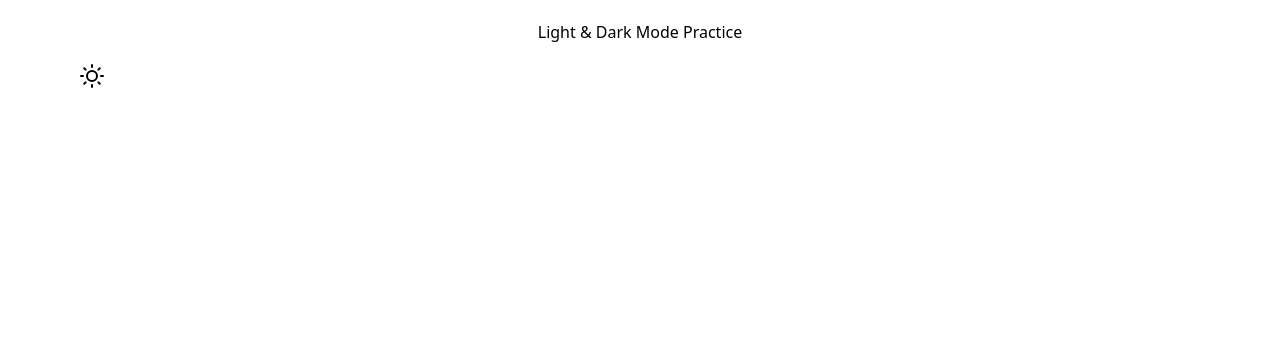
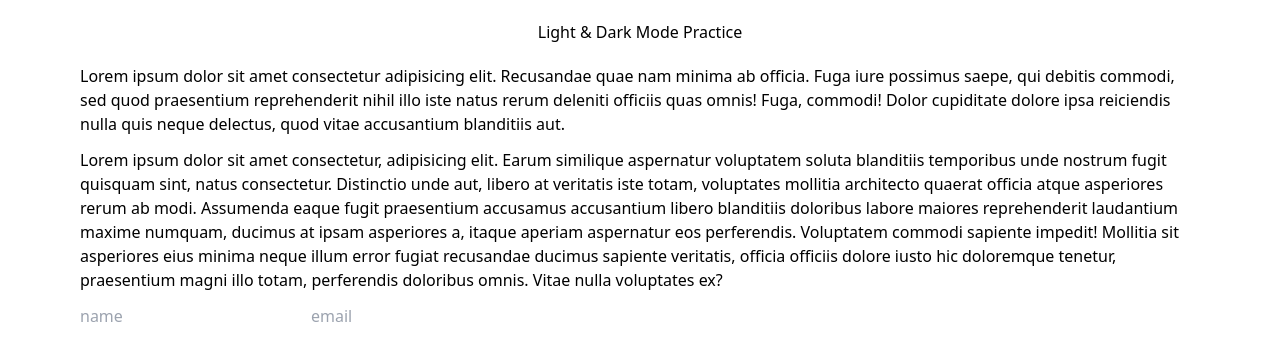
Before and after one commit to ashishmohanty10/Light-Dark-Mode-react, a React (Vite) app: page / in a window 1280 px wide. Shown: the top 360 px of the page. Built offline with nearby package versions, Linux system fonts and the light colour scheme.

Commit message:
heading-section-changed

```diff
--- a/src/components/Heading.jsx
+++ b/src/components/Heading.jsx
@@ -3,9 +3,41 @@ import Sun from "../assets/sun.svg";
 const Heading = () => {
   return (
     <div className="container">
+      <div className="flex justify-center ">
+        <h1 className="text-center py-5">Light & Dark Mode Practice</h1>
+      </div>
+
       <div>
-        <h1 className="text-center py-5">Light & Dark Mode Practice</h1>
-        <img src={Sun} alt="" />
+        <p>
+          Lorem ipsum dolor sit amet consectetur adipisicing elit. Recusandae
+          quae nam minima ab officia. Fuga iure possimus saepe, qui debitis
+          commodi, sed quod praesentium reprehenderit nihil illo iste natus
+          rerum deleniti officiis quas omnis! Fuga, commodi! Dolor cupiditate
+          dolore ipsa reiciendis nulla quis neque delectus, quod vitae
+          accusantium blanditiis aut.
+        </p>
+
+        <p className="py-3">
+          Lorem ipsum dolor sit amet consectetur, adipisicing elit. Earum
+          similique aspernatur voluptatem soluta blanditiis temporibus unde
+          nostrum fugit quisquam sint, natus consectetur. Distinctio unde aut,
+          libero at veritatis iste totam, voluptates mollitia architecto quaerat
+          officia atque asperiores rerum ab modi. Assumenda eaque fugit
+          praesentium accusamus accusantium libero blanditiis doloribus labore
+          maiores reprehenderit laudantium maxime numquam, ducimus at ipsam
+          asperiores a, itaque aperiam aspernatur eos perferendis. Voluptatem
+          commodi sapiente impedit! Mollitia sit asperiores eius minima neque
+          illum error fugiat recusandae ducimus sapiente veritatis, officia
+          officiis dolore iusto hic doloremque tenetur, praesentium magni illo
+          totam, perferendis doloribus omnis. Vitae nulla voluptates ex?
+        </p>
+      </div>
+
+      <div>
+        <form action="">
+          <input type="text" name="name" placeholder="name" />
+          <input type="email" name="email" placeholder="email" />
+        </form>
       </div>
     </div>
   );
```
